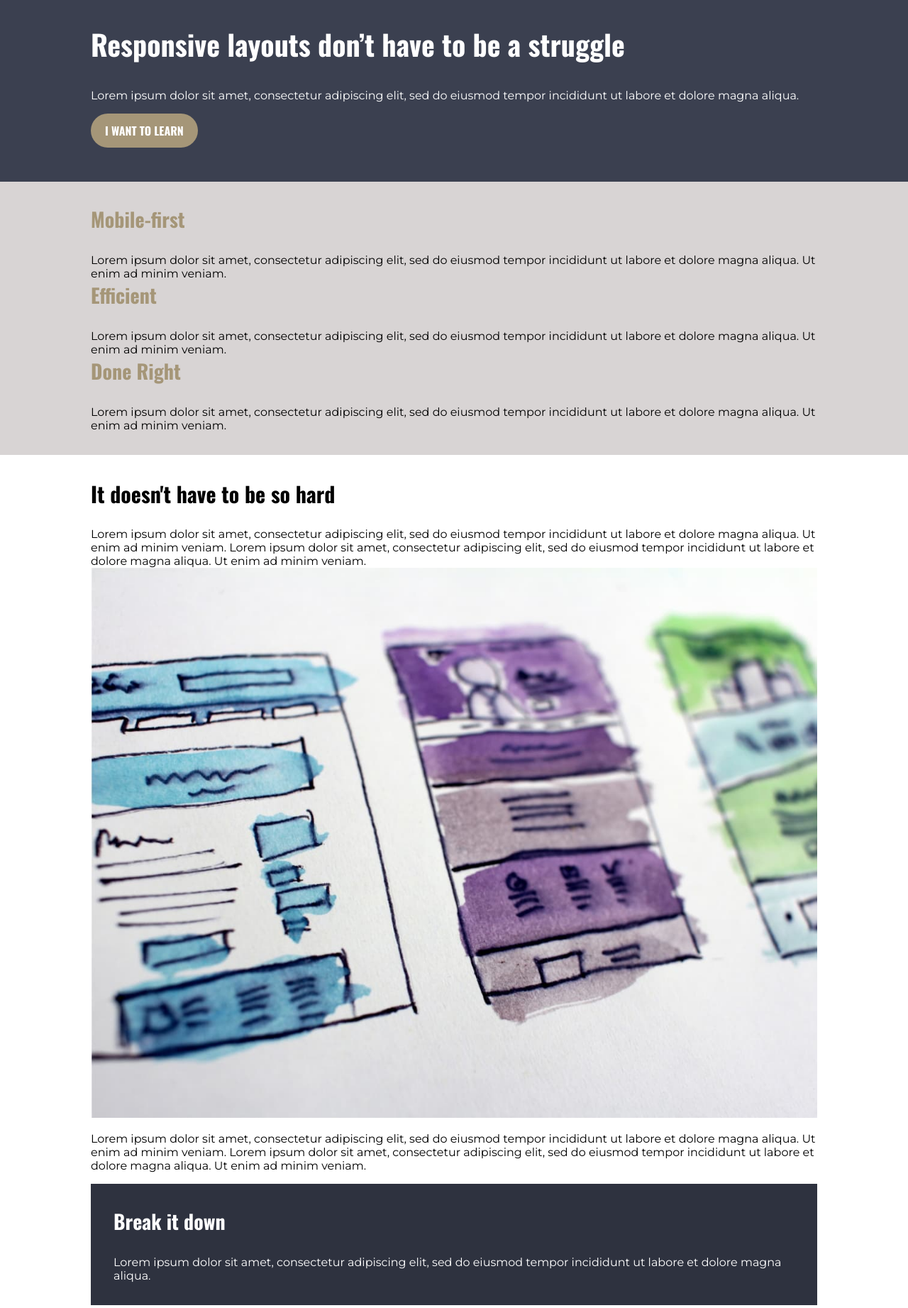
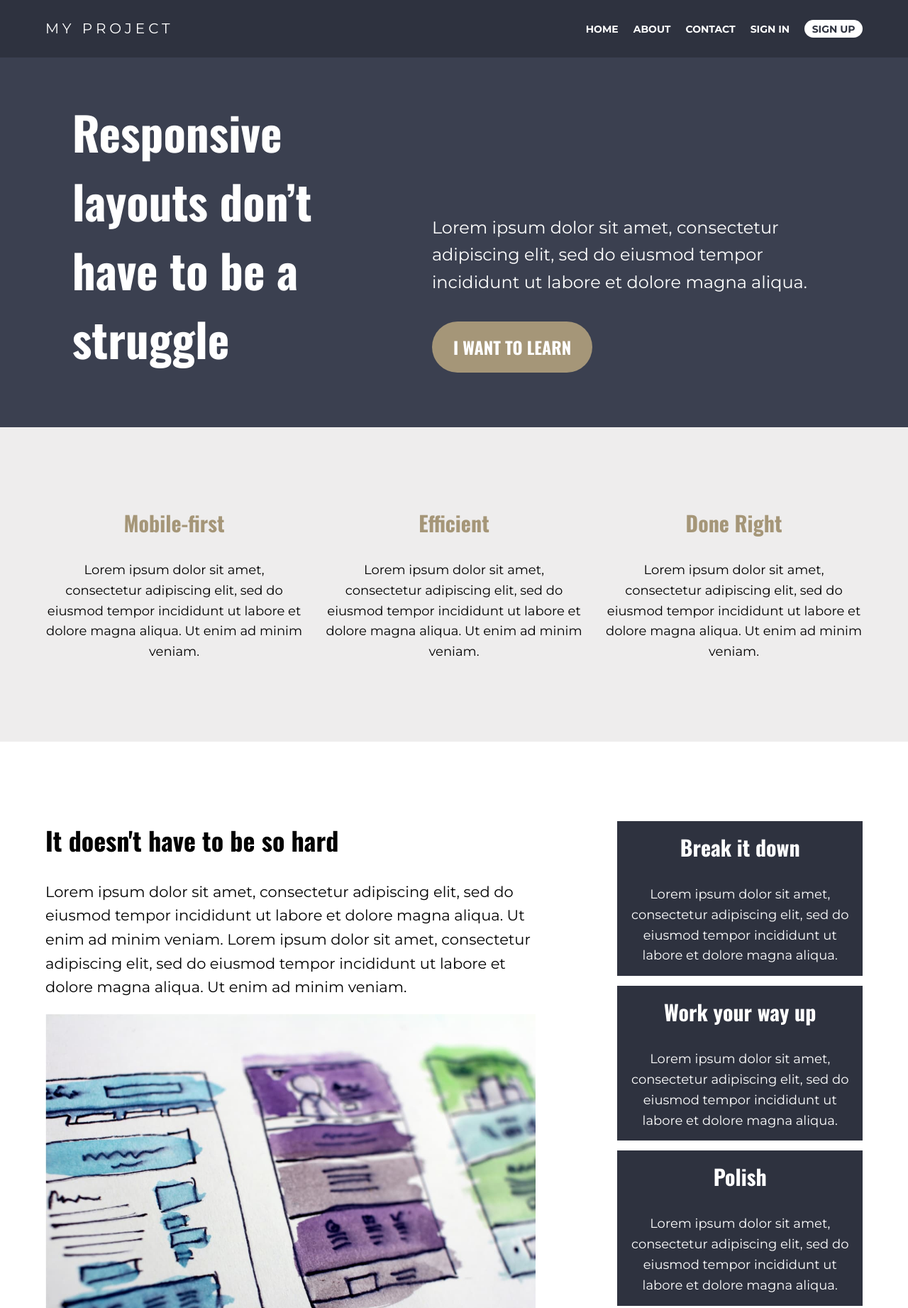
Before and after one commit to Nick-Chang-SNC/flexbox-project, a plain HTML site: page index.html in a window 1280 px wide. Shown: the top 1843 px of the page at 71% size. Drawn offline with nearby package versions, Linux system fonts and the light colour scheme.

Commit message:
navbar complete
finished up navbar + responsive burger

```diff
--- a/index.html
+++ b/index.html
@@ -9,16 +9,37 @@
   </head>
 
   <body>
-    <header class="header">
+    <header>
+      <div class="container row">
+        <button class="nav-toggle" aria-label="open navigation">
+          <span class="burger"></span>
+        </button>
 
+        <a class="logo" href="#">
+          My Project
+        </a>
+
+        <nav class="nav">
+          <ul class="nav__list nav__list--primary">
+              <li class="nav__item"><a href="#" class="nav__link">Home</a></li>
+              <li class="nav__item"><a href="#" class="nav__link">About</a></li>
+              <li class="nav__item"><a href="#" class="nav__link">Contact</a></li>
+          </ul>
+
+          <ul class="nav__list nav__list--secondary">
+              <li class="nav__item"><a href="#" class="nav__link">Sign In</a></li>
+              <li class="nav__item"><a href="#" class="nav__link nav__link--button">Sign up</a></li>
+          </ul>
+        </nav>
+      </div>
     </header>
 
     <main>
-      <section class="banner-1">
-        <div class="container row">
-          <div class="banner-1__text">
-            <h1 class="banner-1__title">Responsive layouts don’t have to be a struggle</h1>
-            <div class="banner-1__info">
+      <section class="banner-1 row">
+        <div class="container">
+          <div class="banner-1__text row">
+            <h1 class="banner-1__title col">Responsive layouts don’t have to be a struggle</h1>
+            <div class="banner-1__info col">
               <p>Lorem ipsum dolor sit amet, consectetur adipiscing elit, sed do eiusmod tempor
                 incididunt ut labore et dolore magna aliqua. </p>
               <a href="#" class="banner-1__btn">I want to learn</a>
@@ -47,15 +68,16 @@
             <h3 class="banner-2__title">Done Right</h3>
             <p>Lorem ipsum dolor sit amet, consectetur adipiscing elit, sed do
               eiusmod tempor incididunt ut labore et dolore magna aliqua. Ut
-              enim ad minim veniam.</p>
+              enim ad minim veniam.
+            </p>
           </div>
         </div>
       </section>
 
       <section class="banner-3">
-        <div class="container row">
+        <div class="container banner-3__row">
           <div class="banner-3__text col">
-            <h2>It doesn't have to be so hard</h2>
+            <h2 class="banner-3__title">It doesn't have to be so hard</h2>
             <p>Lorem ipsum dolor sit amet, consectetur adipiscing elit, sed do
               eiusmod tempor incididunt ut labore et dolore magna aliqua. Ut
               enim ad minim veniam. Lorem ipsum dolor sit amet, consectetur
@@ -69,10 +91,10 @@
               dolore magna aliqua. Ut enim ad minim veniam.</p>
           </div>
 
-          <article class="sidebar col">
-            <div class="sidebar__box">
+          <article class="sidebar row">
+            <div class="sidebar__box col">
               <div class="sidebar__text">
-                <h3>Break it down</h3>
+                <h3 class="sidebar__title">Break it down</h3>
                 <p>Lorem ipsum dolor sit amet,
                   consectetur adipiscing elit, sed do
                   eiusmod tempor incididunt ut
@@ -80,9 +102,9 @@
               </div>
             </div>
 
-            <div class="sidebar__box">
+            <div class="sidebar__box col">
               <div class="sidebar__text">
-                <h3>Work your way up</h3>
+                <h3 class="sidebar__title">Work your way up</h3>
                 <p>Lorem ipsum dolor sit amet,
                   consectetur adipiscing elit, sed do
                   eiusmod tempor incididunt ut
@@ -90,9 +112,9 @@
               </div>
             </div>
 
-            <div class="sidebar__box">
+            <div class="sidebar__box col">
               <div class="sidebar__text">
-                <h3>Polish</h3>
+                <h3 class="sidebar__title">Polish</h3>
                 <p>Lorem ipsum dolor sit amet,
                   consectetur adipiscing elit, sed do
                   eiusmod tempor incididunt ut
@@ -107,8 +129,8 @@
     <footer class="footer-banner">
       <div class="container">
         <h2 class="footer__title">Just scratching the surface</h2>
-        <div class="row">
-          <div class="footer__company-info">
+        <div class="footer__nav-container row">
+          <div class="footer__company-info col">
             <h4 class="footer__subtitle">About our company</h4>
             <p class="footer__text">Lorem ipsum dolor sit amet, consectetur adipiscing elit, sed do
               eiusmod tempor incididunt ut labore et dolore magna aliqua. Ut enim
@@ -147,5 +169,6 @@
       </div>
     </footer>
 
+    <script src="script.js"></script>
   </body>
 </html>
--- /dev/null
+++ b/script.js
@@ -0,0 +1,6 @@
+const navToggle = document.querySelector('.nav-toggle');
+const nav = document.querySelector('nav');
+
+navToggle.addEventListener('click', () => {
+  nav.classList.toggle('nav--visible');
+})
--- a/style.css
+++ b/style.css
@@ -8,7 +8,13 @@
 body {
   margin: 0;
   font-family: 'Montserrat', sans-serif;
-  font-size: 16px;
+  font-size: 14px;
+  overflow-x: hidden;
+}
+
+header {
+  background-color: #2E323F;
+  padding: 2em 0;
 }
 
 h1 {
@@ -22,14 +28,12 @@ h2 {
   font-family: 'Oswald', sans-serif;
   font-weight: 700;
   font-size: 30px;
-  margin-top: 0;
 }
 
 h3 {
   font-family: 'Oswald', sans-serif;
   font-weight: 700;
   font-size: 28px;
-  margin-top: 0;
 }
 
 h4 {
@@ -40,6 +44,7 @@ h4 {
 
 p {
   margin-bottom: 0;
+  line-height: 1.6;
 }
 
 /* layout containers */
@@ -48,6 +53,111 @@ p {
   max-width: 1200px;
   width: 80%;
   margin: 0 auto;
+}
+
+/* nav layout */
+.logo {
+  color: #fff;
+  font-size: 20px;
+  letter-spacing: 5px;
+  text-decoration: none;
+  text-transform: uppercase;
+}
+
+.nav {
+  visibility: hidden;
+  position: absolute;
+}
+
+.nav--visible {
+  visibility: visible;
+  height: auto;
+  position: relative;
+}
+
+.nav__list {
+  list-style: none;
+  margin: 0;
+  padding: 0;
+}
+
+.nav__list--primary {
+  margin-top: 2em;
+  margin-bottom: 0;
+}
+
+.nav__list--primary,
+.nav__list--secondary {
+  display: flex;
+  flex-direction: column;
+  align-items: center;
+}
+
+.nav__item {
+  margin-top: .75em;
+}
+
+.nav__link {
+  text-decoration: none;
+  color: #fff;
+  text-transform: uppercase;
+  font-weight: 700;
+}
+
+.nav__link--button {
+  display: inline-block;
+  background-color: #fff;
+  color: #2E323F;
+  padding: .25em .75em;
+  border-radius: 100px;
+}
+
+.nav-toggle {
+  cursor: pointer;
+  border: 0;
+  width: 3em;
+  height: 3em;
+  padding: 0;
+  border-radius: 50%;
+  background: #3B4050;
+  transition: opacity 250ms ease;
+
+  position: absolute;
+  right: 6%;
+  top: 2.9%;
+}
+
+.nav-toggle:focus,
+.nav-toggle:hover {
+  opacity: .75;
+}
+
+.burger {
+  width: 50%;
+  position: relative;
+}
+
+.burger,
+.burger::before,
+.burger::after {
+  display: block;
+  background: #fff;
+  height: 3px;
+  margin: 0 auto;
+}
+
+.burger::before,
+.burger::after {
+  content: '';
+  width: 100%;
+}
+
+.burger::before {
+  transform: translateY(-6px);
+}
+
+.burger::after {
+  transform: translateY(3px);
 }
 
 /* banner 1 layout */
@@ -63,7 +173,6 @@ p {
 
 .banner-1__info {
   color: white;
-  padding-bottom: 1em;
 }
 
 .banner-1__btn {
@@ -71,7 +180,7 @@ p {
   color: white;
   background-color: #A59678;
   border-radius: 100px;
-  margin-top: 1em;
+  margin-top: 1.5em;
   padding: .75em 1.25em;
   text-transform: uppercase;
   text-decoration: none;
@@ -87,7 +196,7 @@ p {
 /* banner 2 layout */
 
 .banner-2 {
-  background-color: #D8D4D4;
+  background-color: #EEEDED;
   padding: 2em 0;
 }
 
@@ -102,7 +211,8 @@ p {
 }
 
 .banner-3__img {
-  max-width: 100%
+  width: 100%;
+  max-width: 100%;
 }
 
 /* sidebar layout */
@@ -115,6 +225,10 @@ p {
 
 .sidebar__text {
   color: white;
+}
+
+.sidebar__title {
+  margin-top: 0;
 }
 
 /* footer */
@@ -144,8 +258,257 @@ p {
 .footer__link {
   color: white;
   text-decoration: none;
+  transition: opacity 1s;
+}
+
+.footer__link:hover,
+.footer__link:focus {
+  opacity: .6;
+  transition: opacity 1s;
 }
 
 .footer__item + .footer__item {
   margin-top: 1em;
 }
+
+@media (min-width: 700px) {
+  h1 {
+    font-size: 52.5px;
+  }
+
+  .row {
+    display: flex;
+    justify-content: space-between;
+  }
+
+  .container {
+    width: 90%;
+  }
+
+  .col + .col {
+    margin-left: 1.5em;
+  }
+
+  /* nav layout */
+  .nav-toggle {
+    display: none;
+  }
+
+  .nav {
+    visibility: visible;
+    display: flex;
+    height: auto;
+    align-items: center;
+    justify-content: flex-end;
+    position: relative;
+  }
+
+  .nav__list--primary {
+    margin-top: 0;
+    margin-bottom: 0;
+  }
+
+  .nav__list--primary,
+  .nav__list--secondary {
+    display: flex;
+    flex-direction: row;
+    align-items: center;
+  }
+
+  .nav__list {
+    display: flex;
+    align-items: center;
+    margin: 0;
+  }
+
+  .nav__item {
+    margin: 0 0 0 1.5em;
+  }
+
+  /* banner 1 layout */
+  .banner-1 {
+    min-height: 300px;
+    align-items: center;
+    padding: 2em 1em;
+  }
+
+  .banner-1__text {
+    align-items: center;
+    justify-content: center;
+  }
+
+  /* .banner-1__title {
+    width: 40%;
+  }
+
+  .banner-1__info {
+    width: 40%;
+  } */
+
+  /* banner 2 layout */
+  .banner-2__title {
+    margin-top: 0;
+    text-align: center;
+  }
+
+  .banner-2__text {
+    text-align: center;
+  }
+
+  /* banner 3 layout */
+  .banner-3__title {
+    margin-top: 0;
+  }
+
+  .banner-3__img {
+    margin-top: 1em;
+  }
+
+  /* sidebar layout */
+  .sidebar__box {
+    padding: 1em;
+    margin-top: 2em;
+  }
+
+  .sidebar__text {
+    text-align: center;
+    font-size: 16px;
+  }
+
+  .sidebar__title {
+    font-size: 20px;
+  }
+
+  /* footer layout */
+  .footer__title {
+    margin-top: 0;
+    text-align: center;
+    font-size: 34px;
+  }
+
+  .footer__company-info {
+    width: 60%;
+  }
+
+  .footer__subtitle {
+    font-size: 20px;
+    margin-top: 0;
+    white-space: nowrap;
+  }
+}
+
+@media (min-width: 1000px) {
+  h1 {
+    font-size: 65px;
+    margin-bottom: 0;
+  }
+
+  .col + .col {
+    margin-left: 1.75em;
+  }
+
+  /* nav layout */
+
+
+  .nav__list--primary,
+  .nav__list--secondary {
+    justify-content: space-between;
+  }
+
+  /* banner 1 layout */
+  .banner-1 {
+    min-height: 400px;
+    align-items: center;
+    padding: 4em 3em;
+  }
+
+  .banner-1__text {
+    justify-content: center;
+    margin-bottom: 1.5em;
+  }
+
+  .banner-1__info {
+    font-size: 24px;
+    align-self: flex-end;
+  }
+
+  /* banner 2 layout */
+  .banner-2 {
+    padding: 8em 0;
+  }
+
+  .banner-2__text {
+    font-size: 18px;
+  }
+
+  .banner-2__title {
+    font-size: 30px;
+  }
+
+  /* banner 3 layout */
+  .banner-3 {
+    padding: 8em 0;
+  }
+
+  .banner-3__row {
+    display: flex;
+    justify-content: space-between;
+  }
+
+  .banner-3__text {
+    font-size: 21px;
+    width: 60%;
+  }
+
+  .banner-3__title {
+    font-size: 36px;
+  }
+
+  .banner-3__img {
+    margin: 1em 0;
+  }
+
+  /* sidebar layout */
+  .sidebar {
+    display: block;
+    width: 30%;
+  }
+
+  .sidebar__box {
+    margin-top: 0;
+  }
+
+  .sidebar__box + .sidebar__box {
+    margin-left: 0em;
+  }
+
+  .sidebar__text {
+    font-size: 18px;
+  }
+
+  .sidebar__title {
+    font-size: 30px;
+  }
+
+  /* footer layout */
+  .footer-banner {
+    padding: 8em 0;
+  }
+
+  .footer__title {
+    font-size: 60px;
+  }
+
+  .footer__nav-container {
+    align-items: flex-start;
+    justify-content: space-between;
+  }
+
+  .footer__company-info {
+    width: 30%;
+  }
+
+  .footer__subtitle {
+    font-size: 21px;
+  }
+}
```
